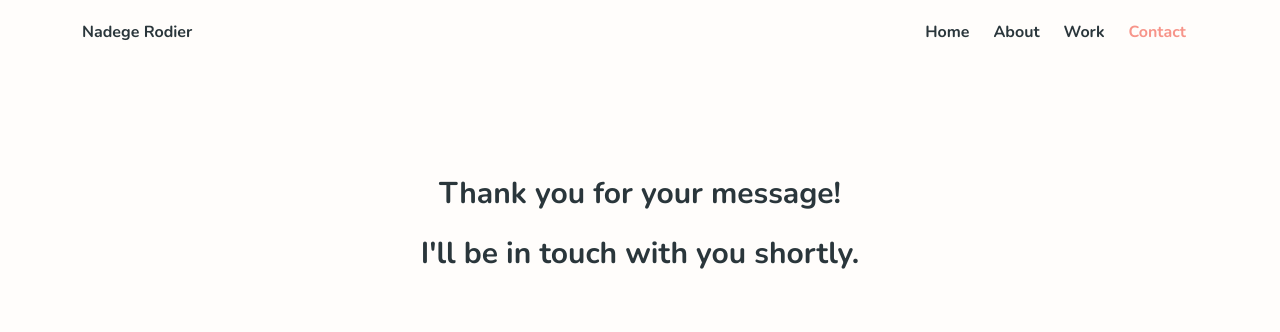
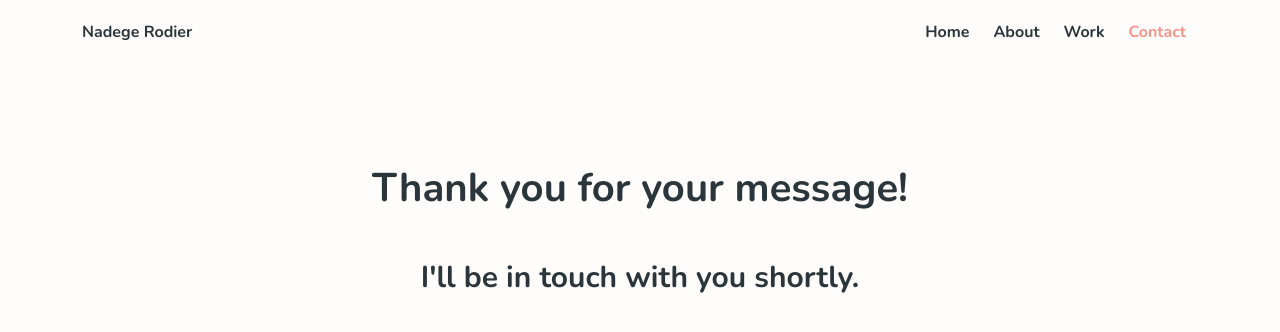
Before and after one commit to nadegerodier/portfolio, a plain HTML site: page success.html in a window 1280 px wide. Drawn offline with nearby package versions, Linux system fonts and the light colour scheme.

Commit message:
Made styling changes to success page

```diff
--- a/css/styles.css
+++ b/css/styles.css
@@ -17,7 +17,8 @@ h1,
 h2,
 h3,
 h4,
-h5 {
+h5,
+h6 {
   font-family: var(--heading-font-family);
 }
 
@@ -36,8 +37,11 @@ h4 {
 }
 
 h5 {
+  font-size: 40px;
+}
+
+h6 {
   font-size: 30px;
-  line-height: 60px;
 }
 
 a:link,
--- a/success.html
+++ b/success.html
@@ -80,10 +80,8 @@
     </nav>
 
     <div class="container content text-center mb-5">
-      <h5 class="mb-5">
-        Thank you for your message! <br />
-        I'll be in touch with you shortly.
-      </h5>
+      <h5 class="mb-5">Thank you for your message!</h5>
+      <h6>I'll be in touch with you shortly.</h6>
     </div>
   </body>
 </html>
```
